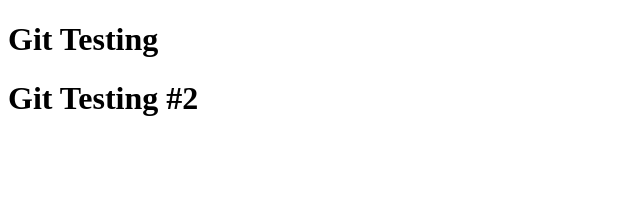
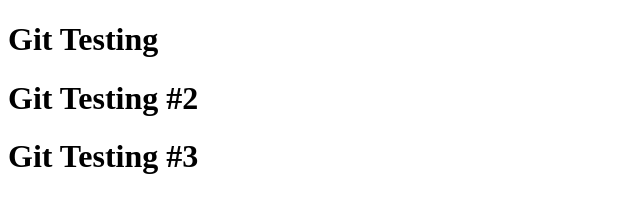
Before and after one commit to petrzurek/Test, a plain HTML site: page index.html in a window 1280 px wide. Shown: the whole page, without its empty margins (0-640 px from the left). Drawn offline with nearby package versions, Linux system fonts and the light colour scheme.

Commit message:
Update index.html

```diff
--- a/index.html
+++ b/index.html
@@ -8,6 +8,7 @@
   <body>
     <h1>Git Testing</h1>
     <h1>Git Testing #2</h1>
+    <h1>Git Testing #3</h1>
     <script src="http://code.jquery.com/jquery.js"></script>
   </body>
 </html>
```
